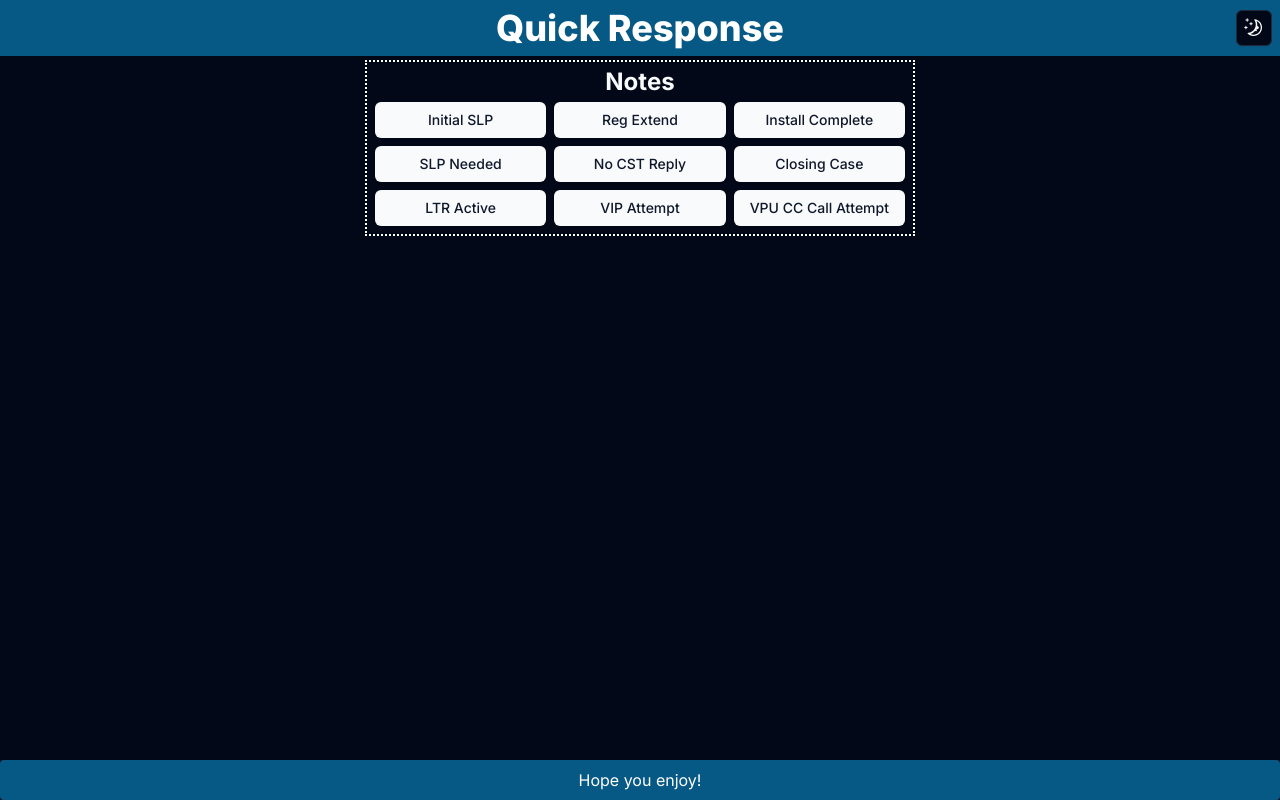
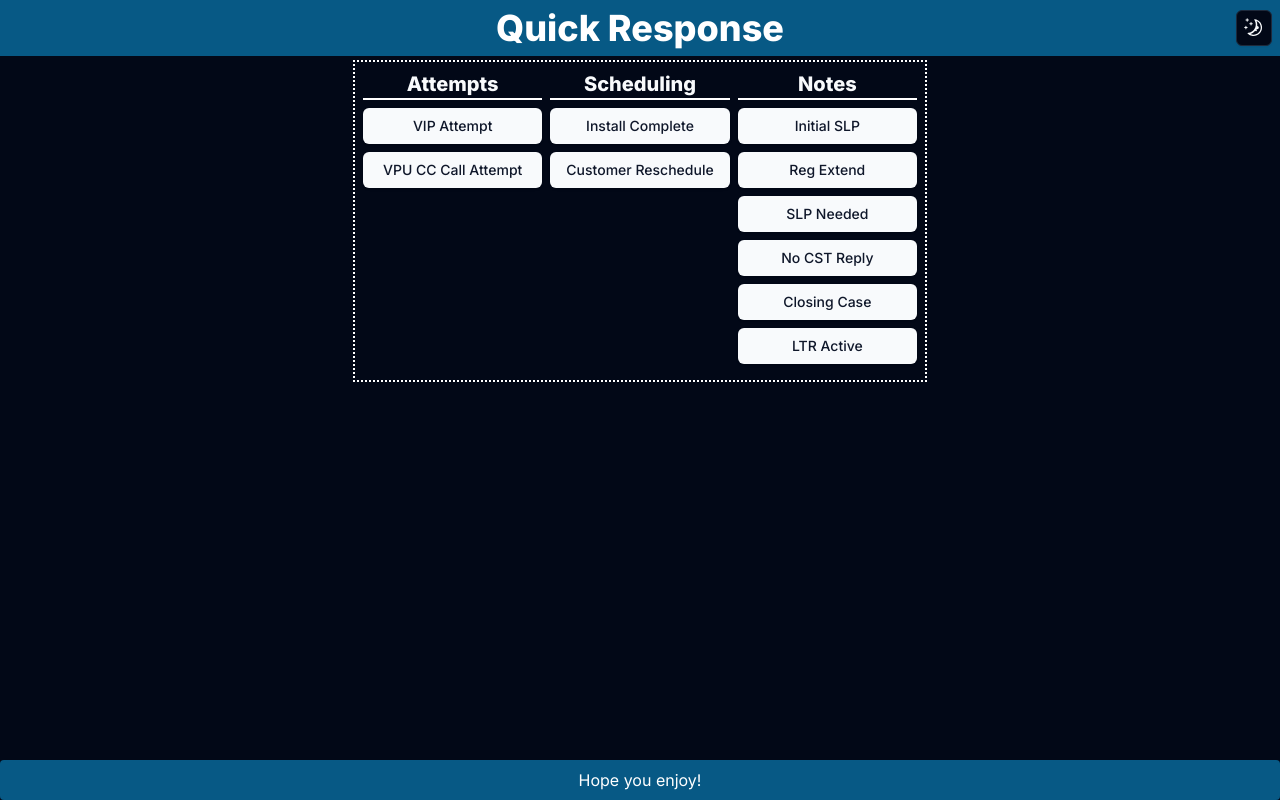
Before and after one commit to WilliamLeaver/quickresponse, a Next.js app: page / in a window 1280 px wide. Built offline with nearby package versions, Linux system fonts and the light colour scheme.

Commit message:
Updated styling for button layout and error handling for dates

```diff
--- a/app/Buttons.tsx
+++ b/app/Buttons.tsx
@@ -7,6 +7,34 @@ import Pickdate from './buttontype/Pickdate';
 import Pickdate_time from './buttontype/Pickdate_time';
 import Attempts from './buttontype/Attempts';
 
+
+interface dataProps {
+  "id": number,
+  "type": string,
+  "label": string,
+  "response": string,
+  "section": string
+}
+
+
+const AttemptsArray: dataProps[] = [];
+const SchedulingArray: dataProps[] = [];
+const NotesArray: dataProps[] = [];
+
+const loadData = async () => {
+  for (let i = 0; i < data.length; i++) {
+    if (data[i].section == "Attempts") {
+      AttemptsArray.push(data[i]);
+    }
+    else if (data[i].section == "Scheduling") {
+      SchedulingArray.push(data[i]);
+    }
+    else {
+      NotesArray.push(data[i]);
+    }
+  }
+}
+loadData();
 const Buttons = () => {
   const { toast } = useToast()
   const [date, setDate] = React.useState<Date | undefined>(new Date())
@@ -19,18 +47,37 @@ const Buttons = () => {
     })
   }
   return (
-    <div className="grid grid-cols-3 gap-2 m-1 w-max">
-      {data.map((item) => (
-        <div key={item.id}>
-          {((item.type) == "Attempts") ?
-          (<Attempts label={item.label} response={item.response} ClipboardCopy={ClipboardCopy}></Attempts>) :
-            ((item.type) == "Calendar") ?
-            (<Pickdate label={item.label} response={item.response} date={date} setDate={setDate} ClipboardCopy={ClipboardCopy}></Pickdate>) :
-              ((item.type) == "Calendar+Time") ?
+    <div className='grid grid-cols-3 text-center gap-2 font-extrabold text-xl m-1'>
+      <div className=''>
+        <h1 className='border-b-2 border-white'>Attempts</h1>
+        {AttemptsArray.map((item, index) => (
+          <div key={index} className='my-2'>
+            {((item.type) == "Attempts") ?
+              (<Attempts label={item.label} response={item.response} ClipboardCopy={ClipboardCopy}></Attempts>) :
+              (<Strings label={item.label} response={item.response} ClipboardCopy={ClipboardCopy}></Strings>)}
+          </div>
+        ))}
+      </div>
+      <div className=''>
+        <h1 className='border-b-2 border-white'>Scheduling</h1>
+        {SchedulingArray.map((item, index) => (
+          <div key={index} className='my-2'>
+            {((item.type) == "Calendar+Time") ?
               (<Pickdate_time label={item.label} response={item.response} date={date} setDate={setDate} ClipboardCopy={ClipboardCopy}></Pickdate_time>) :
-                (<Strings label={item.label} response={item.response} ClipboardCopy={ClipboardCopy}></Strings>)}
-        </div>
-      ))}
+              (<Strings label={item.label} response={item.response} ClipboardCopy={ClipboardCopy}></Strings>)}
+          </div>
+        ))}
+      </div>
+      <div className=''>
+        <h1 className='border-b-2 border-white'>Notes</h1>
+        {NotesArray.map((item, index) => (
+          <div key={index} className='my-2'>
+            {((item.type) == "Calendar") ?
+              (<Pickdate label={item.label} response={item.response} date={date} setDate={setDate} ClipboardCopy={ClipboardCopy}></Pickdate>) :
+              (<Strings label={item.label} response={item.response} ClipboardCopy={ClipboardCopy}></Strings>)}
+          </div>
+        ))}
+      </div>
     </div>
   )
 }
--- a/app/buttontype/Pickdate.tsx
+++ b/app/buttontype/Pickdate.tsx
@@ -25,7 +25,20 @@ const Pickdate = (props:Props) => {
           <Calendar mode="single" selected={props.date} onSelect={props.setDate} className="rounded-md border"></Calendar>
         </div>
         <div className='flex justify-end mt-1'>
-          <Button onClick={() => { props.ClipboardCopy(props.response + props.date?.toDateString().slice(0, 16)); setCalendarOpen(false); }}>Done</Button>
+          <Button onClick={() => {
+            if (props.date != undefined) {
+              if (props.date <= new Date()) {
+                alert('Date must be in the future');
+              }
+              else {
+                props.ClipboardCopy(props.response + props.date?.toDateString().slice(0, 16));
+                setCalendarOpen(false);
+              }
+            }
+            else {
+              alert('Please select a date');
+            }
+          }}>Done</Button>
         </div>
       </PopoverContent>
     </Popover>
--- a/app/buttontype/Pickdate_time.tsx
+++ b/app/buttontype/Pickdate_time.tsx
@@ -1,5 +1,5 @@
 'use client'
-import React, {useState} from 'react'
+import React, { useState } from 'react'
 import { Popover, PopoverContent, PopoverTrigger } from '@/components/ui/popover';
 import { Button } from "@/components/ui/button"
 import { Calendar } from '@/components/ui/calendar';
@@ -51,11 +51,24 @@ const Pickdate_time = (props: Props) => {
                         </DropdownMenuContent>
                     </DropdownMenu>
                     <div className='text-2xl font-extrabold'>:</div>
-        <Button variant="default" onClick={() => {if (minutes == '00') {setMins('30')} else (setMins('00'))}}>{minutes}</Button>
-        <Button variant="default" onClick={() => {if (meridiem == 'AM') {setMeridiem('PM')} else {setMeridiem('AM')}}}>{meridiem}</Button>
+                    <Button variant="default" onClick={() => { if (minutes == '00') { setMins('30') } else (setMins('00')) }}>{minutes}</Button>
+                    <Button variant="default" onClick={() => { if (meridiem == 'AM') { setMeridiem('PM') } else { setMeridiem('AM') } }}>{meridiem}</Button>
                 </div>
                 <div className='flex justify-end mt-1'>
-        <Button variant="default" onClick={() => { props.ClipboardCopy(props.response + props.date?.toDateString().slice(0, 16) + " @ " + hours + ":" + minutes + " " + meridiem + " Eastern Time"); setCalendarOpen(false); }}>Done</Button>
+                    <Button variant="default" onClick={() => {
+                        if (props.date != undefined) {
+                            if (props.date <= new Date()) {
+                                alert('Date must be in the future');
+                            }
+                            else {
+                                props.ClipboardCopy(props.response + props.date?.toDateString().slice(0, 16) + " @ " + hours + ":" + minutes + " " + meridiem + " Eastern Time");
+                                setCalendarOpen(false);
+                            }
+                        }
+                        else {
+                            alert('Please select a date');
+                        }
+                    }}>Done</Button>
                 </div>
             </PopoverContent>
         </Popover>
--- a/app/data.json
+++ b/app/data.json
@@ -2,54 +2,72 @@
     "id": 1,
     "type": "String",
     "label": "Initial SLP",
-    "response": "Initial registration was completed, and activation key was sent!"
+    "response": "Initial registration was completed, and activation key was sent!",
+    "section": "Notes"
 },
 {
     "id": 2,
     "type": "Calendar",
     "label": "Reg Extend",
-    "response": "Registration extended to: "
+    "response": "Registration extended to: ",
+    "section": "Notes"
+
+
 },
 {
     "id": 3,
     "type": "Calendar+Time",
     "label": "Install Complete",
-    "response": "Customer is fully installed and first appointment scheduled for: "
+    "response": "Customer is fully installed and first appointment scheduled for: ",
+    "section": "Scheduling"
 },
 {
     "id": 4,
     "type": "String",
     "label": "SLP Needed",
-    "response": "Registration completed and License Adjustment email sent!"
+    "response": "Registration completed and License Adjustment email sent!",
+    "section": "Notes"
 },
 {
     "id": 5,
     "type": "String",
     "label": "No CST Reply",
-    "response": "Customer did not reply after issue was resolved. Closing case!"
+    "response": "Customer did not reply after issue was resolved. Closing case!",
+    "section": "Notes"
 },
 {
     "id": 6,
     "type": "String",
     "label": "Closing Case",
-    "response": "Issue was resolved. Closing case!"
+    "response": "Issue was resolved. Closing case!",
+    "section": "Notes"
 },
 {
     "id": 7,
     "type": "String",
     "label": "LTR Active",
-    "response": "Live Training Room Subscription has been activated!"
+    "response": "Live Training Room Subscription has been activated!",
+    "section": "Notes"
 },
 {
     "id": 8,
     "type": "Attempts",
     "label": "VIP Attempt",
-    "response": "Attempted"
+    "response": "Attempted",
+    "section": "Attempts"
 },
 {
     "id": 9,
     "type": "Attempts",
     "label": "VPU CC Call Attempt",
-    "response": "VPU CC Call: No answer"
+    "response": "VPU CC Call: No answer",
+    "section": "Attempts"
+},
+{
+    "id": 10,
+    "type": "Calendar+Time",
+    "label": "Customer Reschedule",
+    "response": "Customer needed rescheduled and is now scheduled for: ",
+    "section": "Scheduling"
 }
 ]
--- a/app/globals.css
+++ b/app/globals.css
@@ -4,7 +4,7 @@
 
 @layer base {
   :root {
-    --background: 0 0% 100%;
+    --background: 200.7 28% 95%;
     --foreground: 222.2 84% 4.9%;
 
     --card: 0 0% 100%;
@@ -33,6 +33,7 @@
     --ring: 222.2 84% 4.9%;
 
     --radius: 0.5rem;
+
   }
 
   .dark {
--- a/app/layout.tsx
+++ b/app/layout.tsx
@@ -36,7 +36,7 @@ export default function RootLayout({
         <Toaster />
         {children}
         <Footer></Footer>
-        <Analytics/>
+        <Analytics />
       </ThemeProvider>
       </body>
     </html>
--- a/app/page.tsx
+++ b/app/page.tsx
@@ -7,9 +7,6 @@ export default async function Home() {
   return (
     <div className="w-full h-full flex justify-center items-center">
       <div className='flex flex-col border-dotted border-2 border-white p-1 m-1'>
-        <div>
-          <h1 className="text-2xl font-bold text-center">Notes</h1>
-        </div>
         <Buttons></Buttons>
       </div>
 
```
Lines whose indentation alone changed are shown as unchanged.
